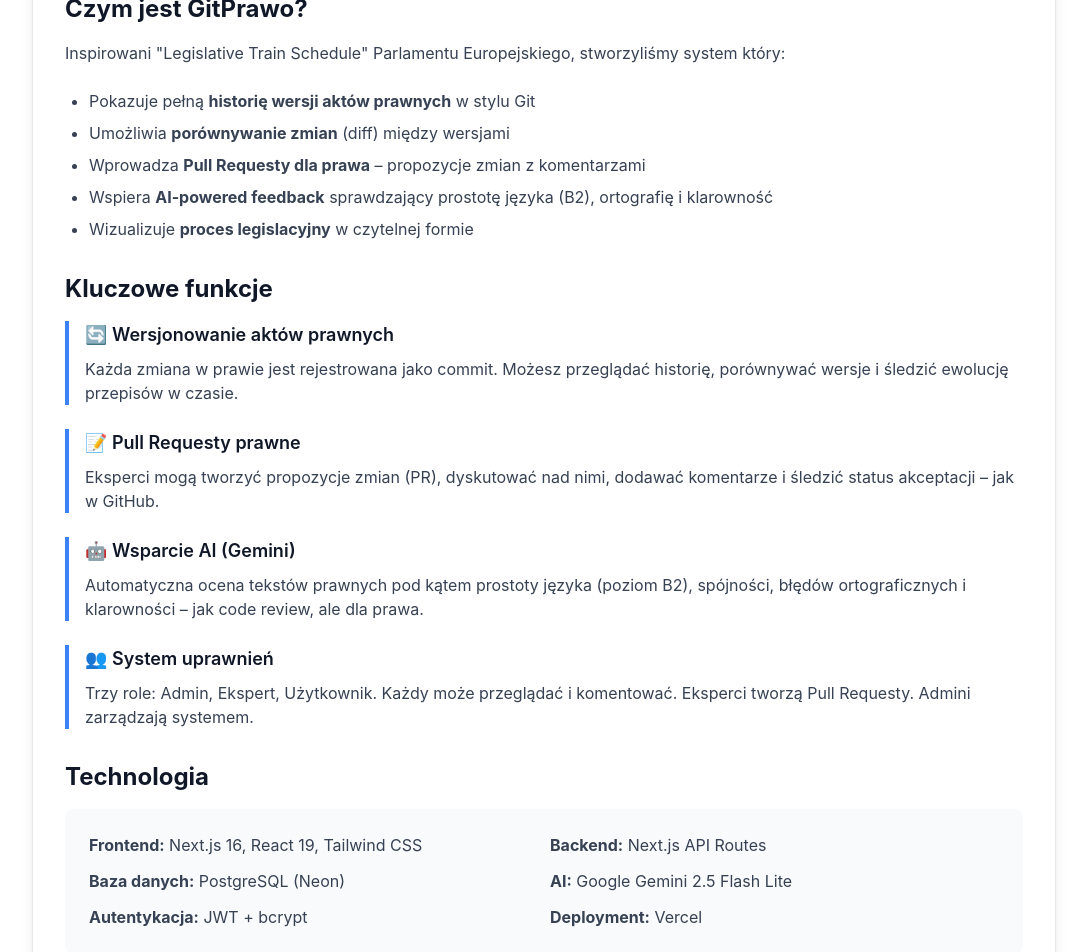
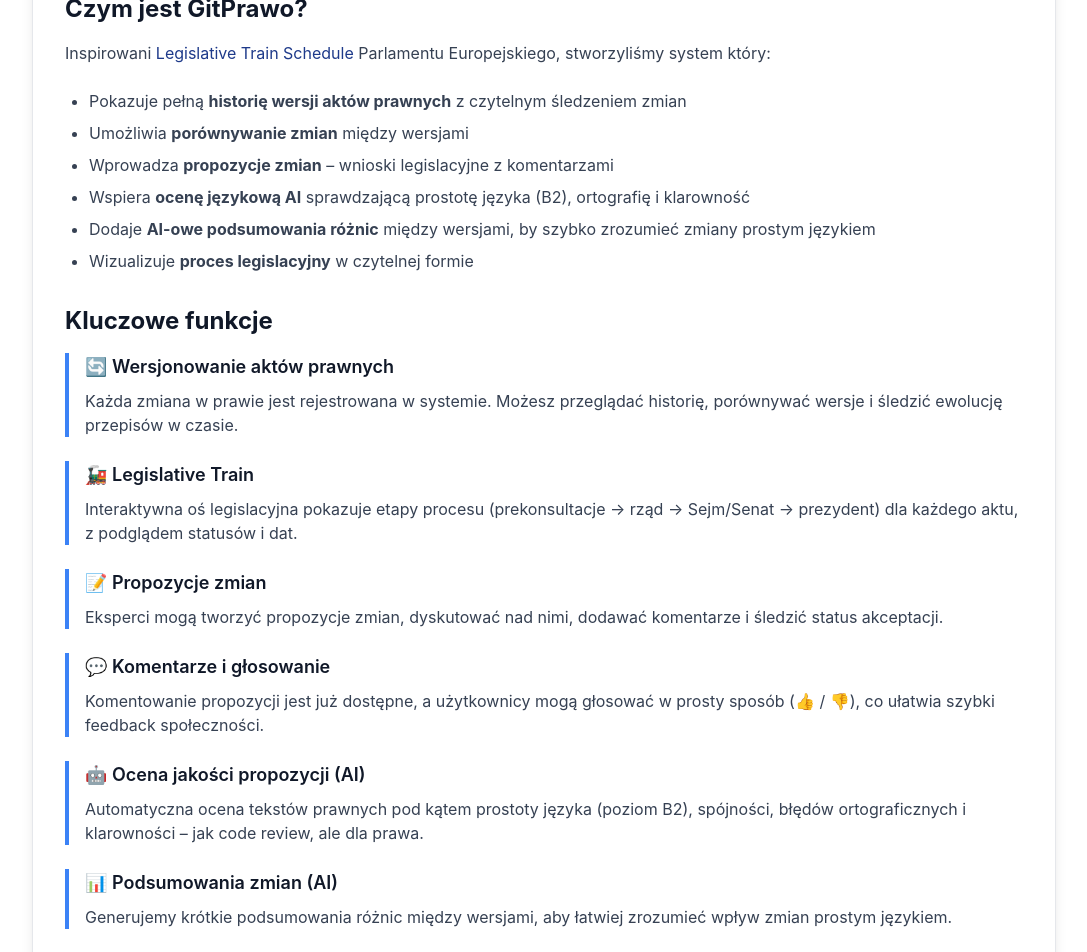
Before and after one commit to igorjakus/gitprawo, a Next.js app: page /about in a window 1280 px wide. Shown: the part 280-1232 px from the top of the page, without its empty margins (96-1183 px from the left). Built offline with nearby package versions, Linux system fonts and the light colour scheme.

Commit message:
Update about page

```diff
--- a/src/app/about/page.tsx
+++ b/src/app/about/page.tsx
@@ -11,13 +11,14 @@ export default function AboutPage() {
 
         <h2 className="text-2xl font-bold text-gray-900 mb-4">Czym jest GitPrawo?</h2>
         <p className="text-gray-700 mb-6">
-          Inspirowani "Legislative Train Schedule" Parlamentu Europejskiego, stworzyliśmy system który:
+          Inspirowani <a className="text-[#1e3a8a] hover:underline" href="https://www.europarl.europa.eu/legislative-train/schedule" target="_blank" rel="noopener noreferrer">Legislative Train Schedule</a> Parlamentu Europejskiego, stworzyliśmy system który:
         </p>
         <ul className="list-disc pl-6 text-gray-700 mb-8 space-y-2">
-          <li>Pokazuje pełną <strong>historię wersji aktów prawnych</strong> w stylu Git</li>
-          <li>Umożliwia <strong>porównywanie zmian</strong> (diff) między wersjami</li>
-          <li>Wprowadza <strong>Pull Requesty dla prawa</strong> – propozycje zmian z komentarzami</li>
-          <li>Wspiera <strong>AI-powered feedback</strong> sprawdzający prostotę języka (B2), ortografię i klarowność</li>
+          <li>Pokazuje pełną <strong>historię wersji aktów prawnych</strong> z czytelnym śledzeniem zmian</li>
+          <li>Umożliwia <strong>porównywanie zmian</strong> między wersjami</li>
+          <li>Wprowadza <strong>propozycje zmian</strong> – wnioski legislacyjne z komentarzami</li>
+          <li>Wspiera <strong>ocenę językową AI</strong> sprawdzającą prostotę języka (B2), ortografię i klarowność</li>
+          <li>Dodaje <strong>AI-owe podsumowania różnic</strong> między wersjami, by szybko zrozumieć zmiany prostym językiem</li>
           <li>Wizualizuje <strong>proces legislacyjny</strong> w czytelnej formie</li>
         </ul>
 
@@ -27,21 +28,37 @@ export default function AboutPage() {
           <div className="border-l-4 border-[#3b82f6] pl-4">
             <h3 className="text-lg font-semibold text-gray-900 mb-2">🔄 Wersjonowanie aktów prawnych</h3>
             <p className="text-gray-700">
-              Każda zmiana w prawie jest rejestrowana jako commit. Możesz przeglądać historię,
+              Każda zmiana w prawie jest rejestrowana w systemie. Możesz przeglądać historię,
               porównywać wersje i śledzić ewolucję przepisów w czasie.
             </p>
           </div>
 
           <div className="border-l-4 border-[#3b82f6] pl-4">
-            <h3 className="text-lg font-semibold text-gray-900 mb-2">📝 Pull Requesty prawne</h3>
+            <h3 className="text-lg font-semibold text-gray-900 mb-2">🚂 Legislative Train</h3>
             <p className="text-gray-700">
-              Eksperci mogą tworzyć propozycje zmian (PR), dyskutować nad nimi,
-              dodawać komentarze i śledzić status akceptacji – jak w GitHub.
+              Interaktywna oś legislacyjna pokazuje etapy procesu (prekonsultacje → rząd → Sejm/Senat → prezydent)
+              dla każdego aktu, z podglądem statusów i dat.
             </p>
           </div>
 
           <div className="border-l-4 border-[#3b82f6] pl-4">
-            <h3 className="text-lg font-semibold text-gray-900 mb-2">🤖 Wsparcie AI (Gemini)</h3>
+            <h3 className="text-lg font-semibold text-gray-900 mb-2">📝 Propozycje zmian</h3>
+            <p className="text-gray-700">
+              Eksperci mogą tworzyć propozycje zmian, dyskutować nad nimi,
+              dodawać komentarze i śledzić status akceptacji.
+            </p>
+          </div>
+
+          <div className="border-l-4 border-[#3b82f6] pl-4">
+            <h3 className="text-lg font-semibold text-gray-900 mb-2">💬 Komentarze i głosowanie</h3>
+            <p className="text-gray-700">
+              Komentowanie propozycji jest już dostępne, a użytkownicy mogą głosować w prosty sposób (👍 / 👎),
+              co ułatwia szybki feedback społeczności.
+            </p>
+          </div>
+
+          <div className="border-l-4 border-[#3b82f6] pl-4">
+            <h3 className="text-lg font-semibold text-gray-900 mb-2">🤖 Ocena jakości propozycji (AI)</h3>
             <p className="text-gray-700">
               Automatyczna ocena tekstów prawnych pod kątem prostoty języka (poziom B2),
               spójności, błędów ortograficznych i klarowności – jak code review, ale dla prawa.
@@ -49,10 +66,18 @@ export default function AboutPage() {
           </div>
 
           <div className="border-l-4 border-[#3b82f6] pl-4">
+            <h3 className="text-lg font-semibold text-gray-900 mb-2">📊 Podsumowania zmian (AI)</h3>
+            <p className="text-gray-700">
+              Generujemy krótkie podsumowania różnic między wersjami, aby łatwiej zrozumieć
+              wpływ zmian prostym językiem.
+            </p>
+          </div>
+
+          <div className="border-l-4 border-[#3b82f6] pl-4">
             <h3 className="text-lg font-semibold text-gray-900 mb-2">👥 System uprawnień</h3>
             <p className="text-gray-700">
-              Trzy role: Admin, Ekspert, Użytkownik. Każdy może przeglądać i komentować.
-              Eksperci tworzą Pull Requesty. Admini zarządzają systemem.
+              Trzy role: Administrator, Ekspert, Użytkownik. Każdy może przeglądać i komentować.
+              Eksperci tworzą propozycje zmian. Administratorzy zarządzają systemem.
             </p>
           </div>
         </div>
@@ -71,11 +96,8 @@ export default function AboutPage() {
 
         <h2 className="text-2xl font-bold text-gray-900 mb-4">Dalsze plany</h2>
         <ul className="list-disc pl-6 text-gray-700 mb-8 space-y-2">
-          <li>Wizualizacja "Legislative Train" – ścieżka legislacyjna dla każdego aktu</li>
           <li>Tłumacz AI: przekład urzędniczego języka na prosty język obywatelski</li>
           <li>Newsletter z miesięcznymi zmianami w prawie</li>
-          <li>Chatbot asystent prawny (edukacyjny, zachowawczy)</li>
-          <li>Publiczne konsultacje przez Issues/Komentarze</li>
           <li>Otwarte API dla deweloperów</li>
         </ul>
 
```
Also changed, not shown: 1 other file (tests, documents, lock files or other folders).
